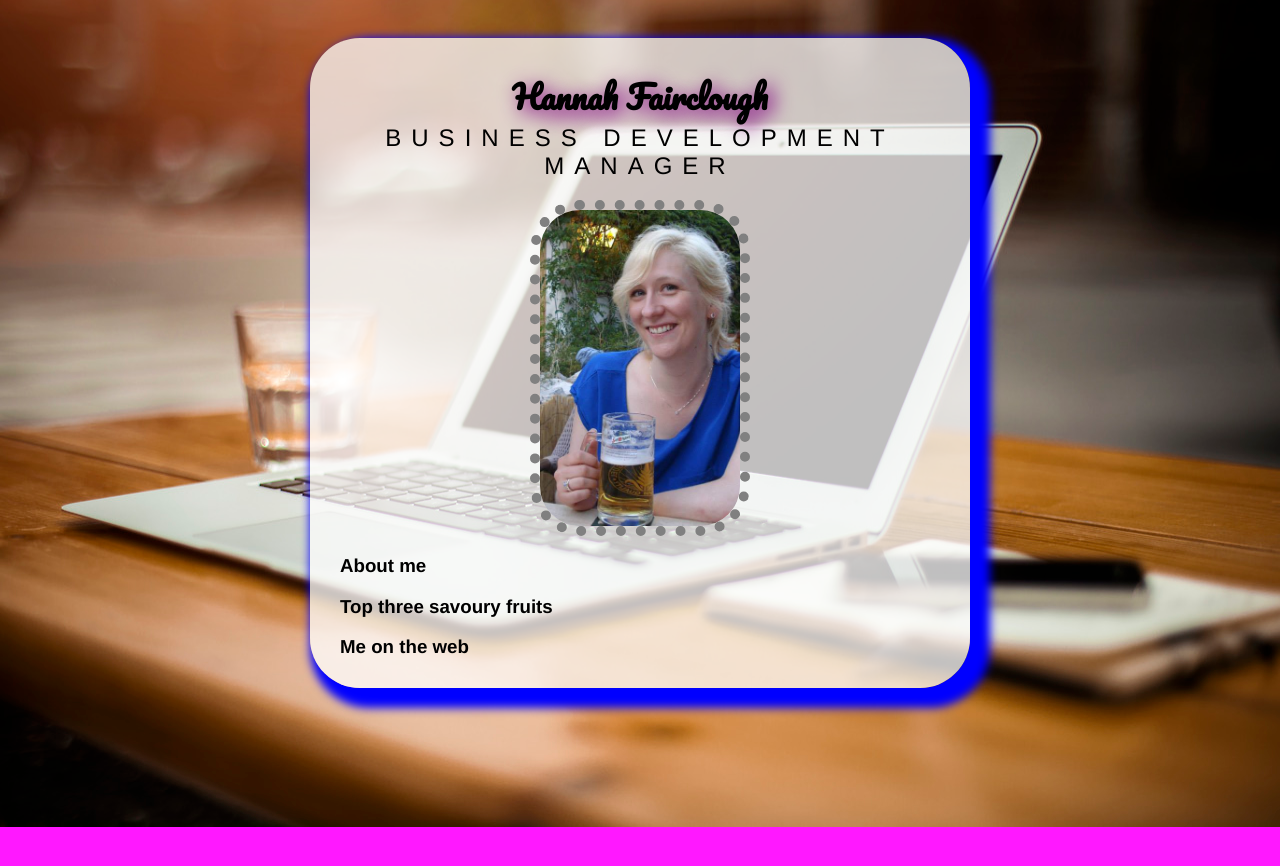
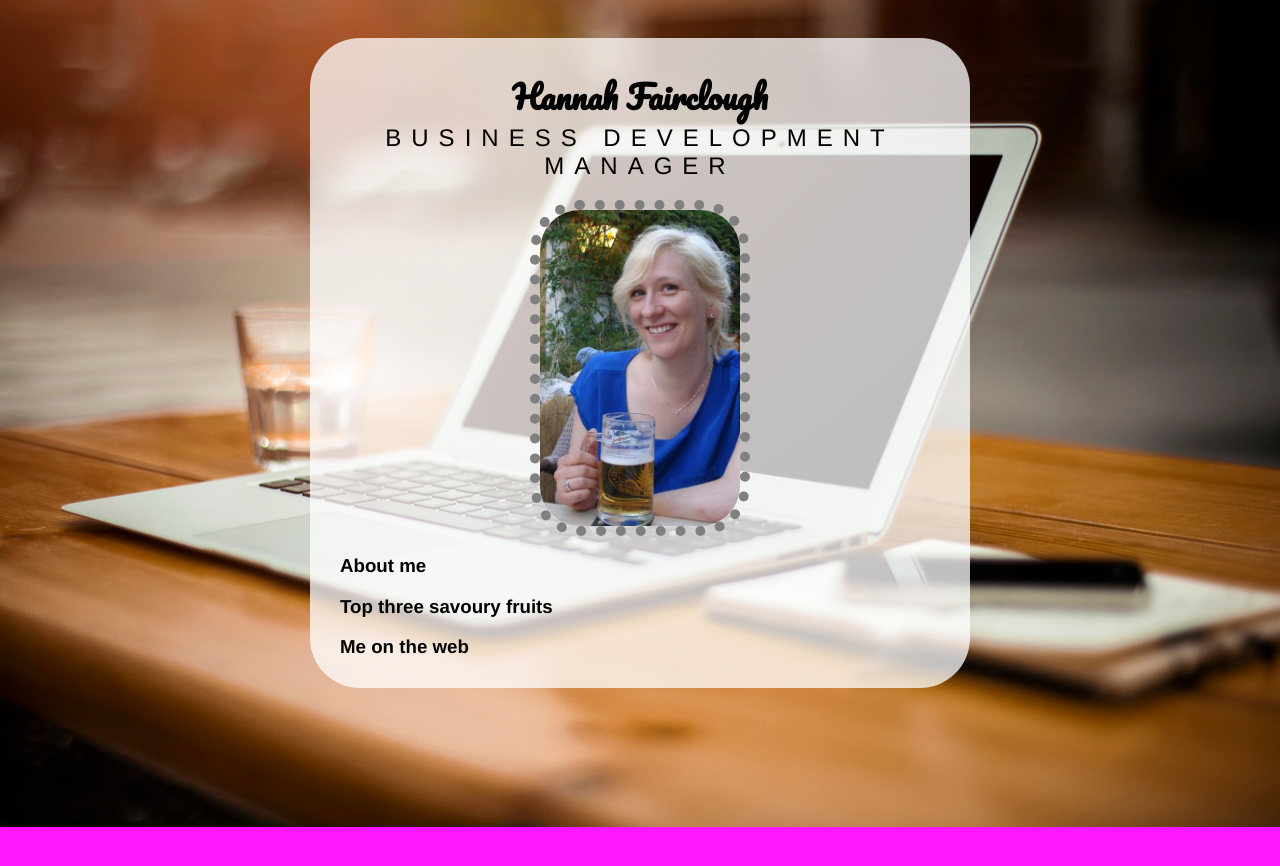
Before and after one commit to hannahfairclough/hannahfairclough.github.io, a plain HTML site: page index.html in a window 1280 px wide. Drawn offline with nearby package versions, Linux system fonts and the light colour scheme.

Commit message:
Add files via upload

```diff
--- a/css/style.css
+++ b/css/style.css
@@ -20,14 +20,12 @@ body{
 	max-width: 600px;
 	margin: 0 auto; /* This to centre it */
 	padding:30px;
-	box-shadow: 10px 10px 10px 10px blue;
 }
 
 h1{
 	text-align: center;
 	margin:0;
 	font-family: 'Pacifico', cursive;
-	text-shadow: 5px 5px 20px purple
 }
 h2{
 	text-align: center;
```
